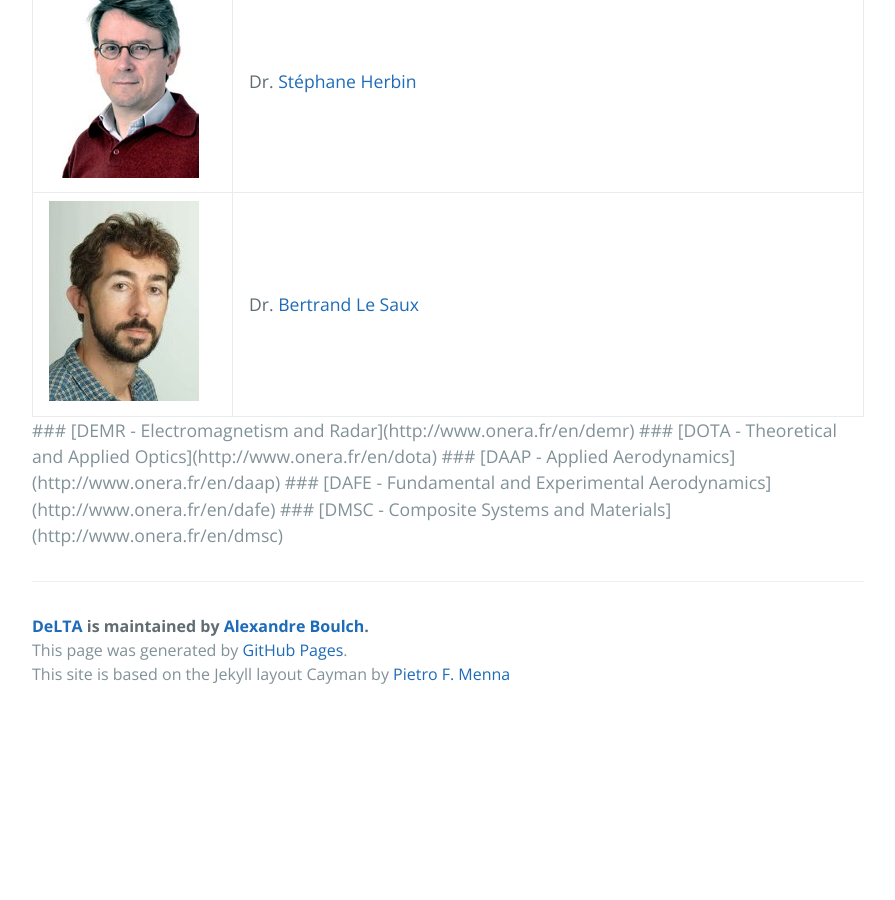
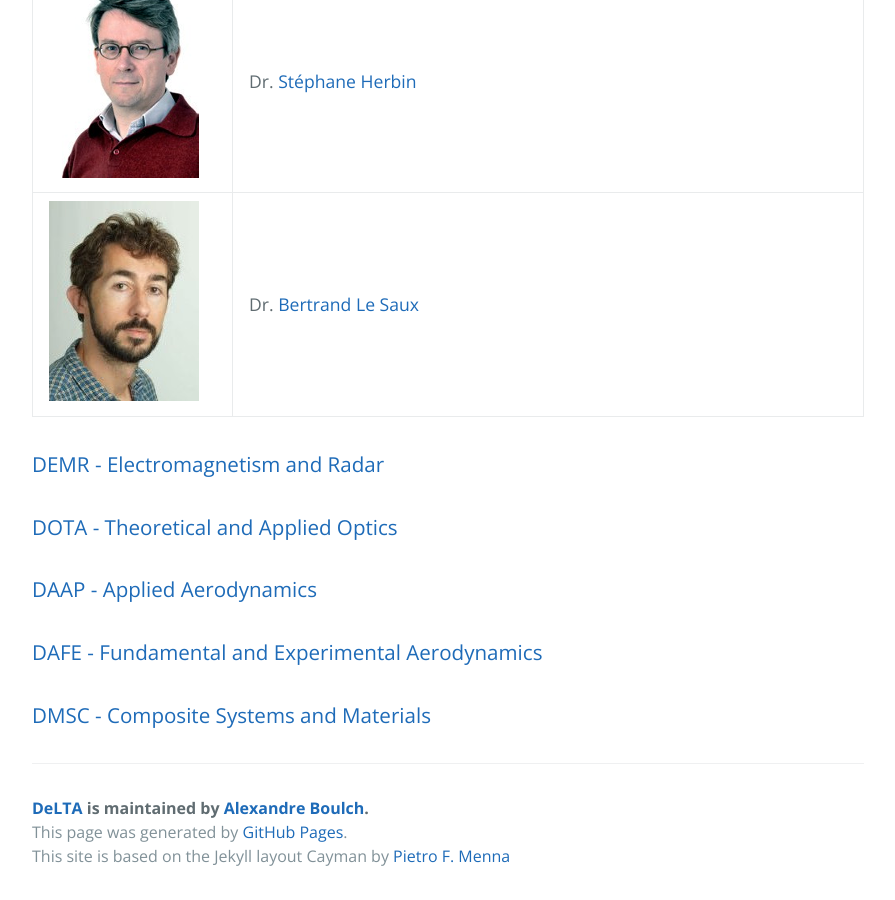
Before and after one commit to delta-onera/delta-onera.github.io, a Jekyll site: the page built from pages/team.md, in a window 1280 px wide and 900 px high, scrolled down 1239 px. Shown: the whole window, without its empty margins (192-1087 px from the left). Built offline with Jekyll 4.4.1, drawn with Linux system fonts in a browser that asks for light colours; our own code applies the rules of GitHub Pages for plain Markdown files; before the commit the page ends 1957 px from its top, so only the background shows below that.

Commit message:
Update team.md

```diff
--- a/pages/team.md
+++ b/pages/team.md
@@ -5,15 +5,12 @@
 
 ### [DTIM - Modeling and Information Processing](http://www.onera.fr/en/dtim)
 
-<div class="site-footer-credits;font-weight: normal;">
+
 <table>
   <tr>
-    <th style="width: 200px;">
-      <img src="team/A_Boulch.jpg" height="200" width="150"/>
-    </th>
-    <th>
-      Dr. <a href="https://sites.google.com/view/boulch"> Alexandre Boulch </a> received an engineering degree from the Ecole Polytechnique, a M.Sc in Computer Vision and Machine Learning at ENS Cachan and a PhD from the Eastern Paris University (UPE) with a thesis focusing on geometric and semantic reconstruction for buildings. His research fields are computational geometry and machine learning for remote sensing data, including Lidar and satellite imagery.
-    </th>
+    <td style="width: 200px;"><img src="team/A_Boulch.jpg" height="200" width="150"/></td>
+    <td> Dr. <a href="https://sites.google.com/view/boulch"> Alexandre Boulch </a> received an engineering degree from the Ecole Polytechnique, a M.Sc in Computer Vision and Machine Learning at ENS Cachan and a PhD from the Eastern Paris University (UPE) with a thesis focusing on geometric and semantic reconstruction for buildings. His research fields are computational geometry and machine learning for remote sensing data, including Lidar and satellite imagery.
+    </td>
   </tr>
   <tr>
     <td style="width: 200px;"><img src="team/A_ChanHonTong.jpg" height="200" width="150"/></td>
@@ -24,11 +21,11 @@
     <td>Dr. <a href="http://www.onera.fr/fr/staff/stephane-herbin"> Stéphane Herbin </a></td>
   </tr>
   <tr>
-  <td style="width: 200px;"><img src="team/B_LeSaux.jpg" height="200" width="150"/></td>
-  <td>Dr. <a href="http://www.onera.fr/en/staff/bertrand-le-saux"> Bertrand Le Saux</a></td>
+    <td style="width: 200px;"><img src="team/B_LeSaux.jpg" height="200" width="150"/></td>
+    <td>Dr. <a href="http://www.onera.fr/en/staff/bertrand-le-saux"> Bertrand Le Saux</a></td>
   </tr>
 </table>
-<div class="site-footer-credits">
+
 
 ### [DEMR - Electromagnetism and Radar](http://www.onera.fr/en/demr)
 
```
